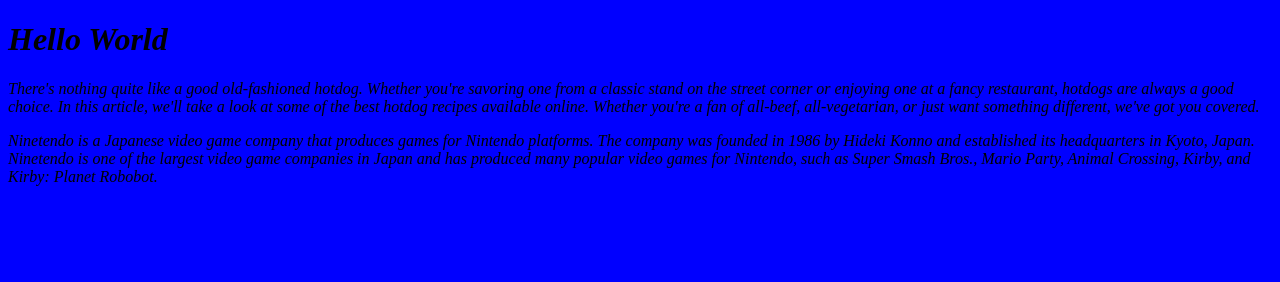
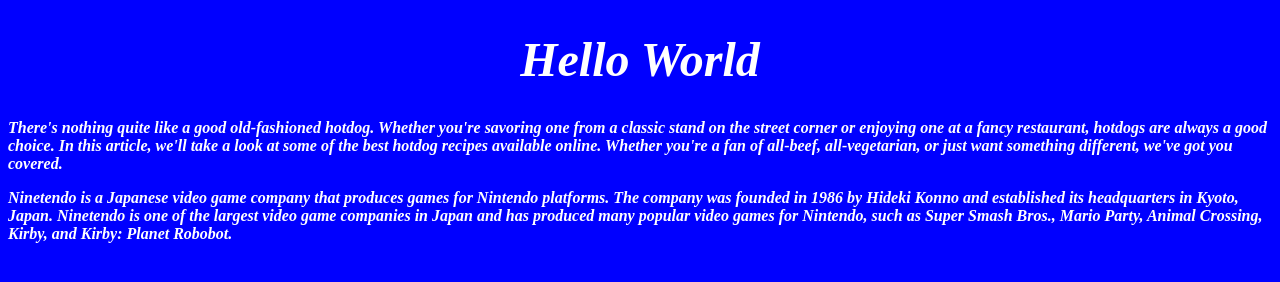
Before and after one commit to ITSC-3155-Spring23-MMejias/intro-to-web-languages-exercises-LeeAnt2002, a plain HTML site: page Exercise 6/index.html in a window 1280 px wide. Drawn offline with Linux system fonts and the light colour scheme.

Commit message:
Updating Exercise 6

```diff
--- a/Exercise 6/index.html
+++ b/Exercise 6/index.html
@@ -1,21 +1,30 @@
 <!DOCTYPE html>
 <html>
 <head>
-    <link rel="stylesheet" href="styles.css">
+    <link rel="stylesheet" href="styles.css" type="text/css">
 </head>
 
 
 <body>
-    <h1 id = "#main-title"> Hello World</h1>
-    <p class=".content">
+    <div id="main-title">
+        <h1> Hello World</h1>
+    </div>
+
+    <div class="content">
+        <p>
         There's nothing quite like a good old-fashioned hotdog. Whether you're savoring one from a classic stand on the street corner or enjoying one at a fancy restaurant,
         hotdogs are always a good choice. In this article, we'll take a look at some of the best hotdog recipes available online.
         Whether you're a fan of all-beef, all-vegetarian, or just want something different, we've got you covered.
     </p>
-    <p class=".content">
+    </div>
+
+    <div class="content">
+        <p>
         Ninetendo is a Japanese video game company that produces games for Nintendo platforms. The company was founded in 1986 by Hideki Konno and established its headquarters in Kyoto,
         Japan. Ninetendo is one of the largest video game companies in Japan and has produced many popular video games for Nintendo, such as Super Smash Bros.,
          Mario Party, Animal Crossing, Kirby, and Kirby: Planet Robobot.
     </p>
+</div>
+
 </body>
 </html>
```
